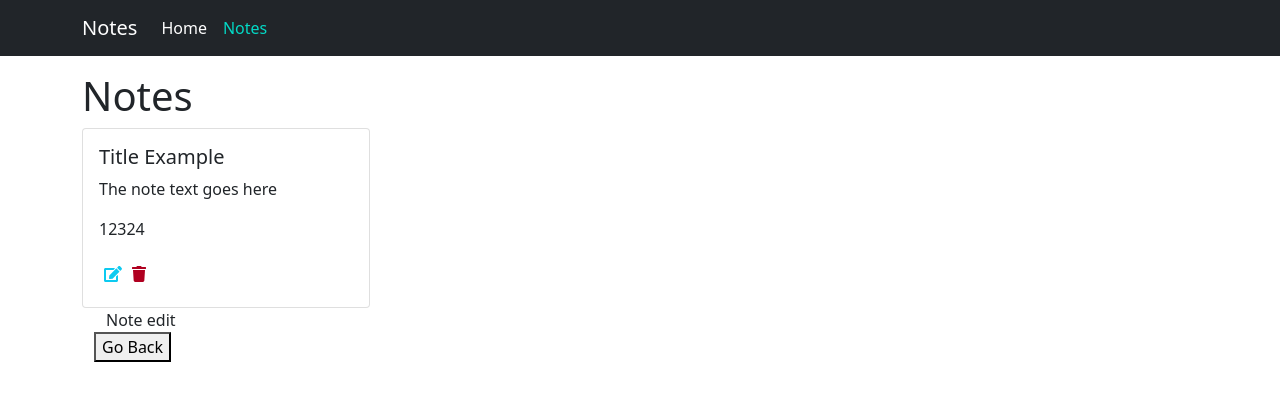
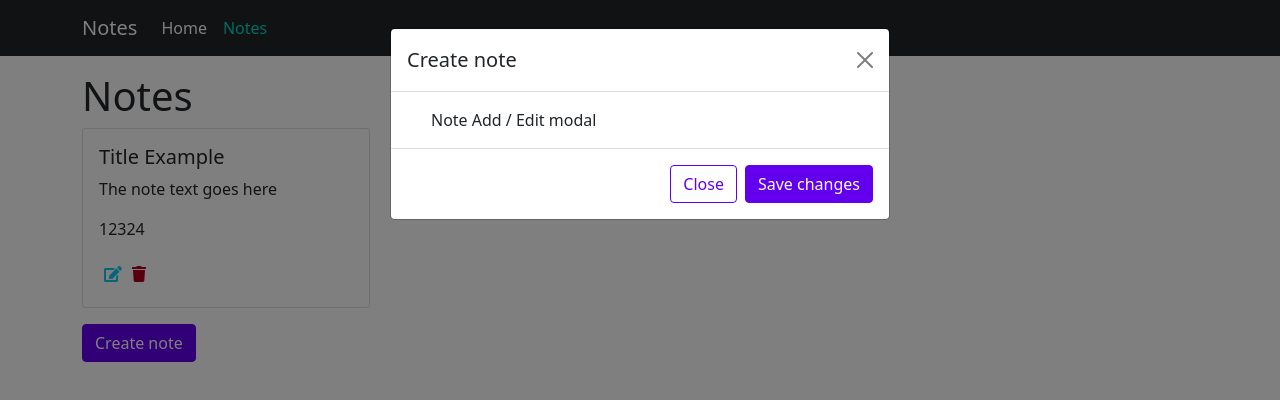
Before and after one commit to RGrosso/notes-app, a Vue app: page /notes/new in a window 1280 px wide. Shown: the top 400 px of the page. Built offline with nearby package versions, Linux system fonts and the light colour scheme.

Commit message:
Created bs modal for add/edit notes whilst also changing the route

```diff
--- /dev/null
+++ b/src/components/BModal.vue
@@ -0,0 +1,69 @@
+<template>
+    <div
+        class="modal fade"
+        :id="id"
+        tabindex="-1"
+        :aria-labelledby="`${id}Label`"
+        aria-hidden="true"
+    >
+        <div class="modal-dialog">
+            <div class="modal-content">
+                <div class="modal-header">
+                    <h5 v-if="title" class="modal-title" :id="`${id}Label`">
+                        {{ title }}
+                    </h5>
+                    <button
+                        type="button"
+                        class="btn-close"
+                        data-bs-dismiss="modal"
+                        aria-label="Close"
+                        @click="() => onClose()"
+                    ></button>
+                </div>
+                <div class="modal-body">
+                    <slot></slot>
+                </div>
+                <div class="modal-footer">
+                    <button
+                        type="button"
+                        class="btn btn-outline-primary"
+                        data-bs-dismiss="modal"
+                        @click="() => onClose()"
+                    >
+                        Close
+                    </button>
+                    <button
+                        @click="() => onSave()"
+                        type="button"
+                        class="btn btn-primary"
+                    >
+                        Save changes
+                    </button>
+                </div>
+            </div>
+        </div>
+    </div>
+</template>
+
+<script>
+export default {
+    props: {
+        id: {
+            type: String,
+            required: true,
+        },
+        title: {
+            type: String,
+            default: "",
+        },
+        onClose: {
+            type: Function,
+            default: () => {},
+        },
+        onSave: {
+            type: Function,
+            default: () => {},
+        },
+    },
+};
+</script>
--- a/src/router/index.js
+++ b/src/router/index.js
@@ -27,17 +27,14 @@ const routes = [
                 component: NoteAddEdit,
                 meta: {
                     title: "Create note",
-                    onClose: () => router.push({ name: "Notes" }),
+                    displayInNoteModal: true,
                 },
             },
             {
-                beforeEnter: () => {
-                    console.log("Before Note Edit Enter (Per-Route)");
-                },
                 name: "Edit Note",
                 meta: {
                     title: "Edit note",
-                    onClose: () => router.push({ name: "Notes" }),
+                    displayInNoteModal: true,
                 },
                 path: "edit/:id",
                 component: NoteAddEdit,
--- a/src/views/AddEditNoteView.vue
+++ b/src/views/AddEditNoteView.vue
@@ -1,22 +1,5 @@
 <template>
     <div class="container">
-        <div class="container">Note edit</div>
-        <button @click="navigateBack">Go Back</button>
+        <div class="container">Note Add / Edit modal</div>
     </div>
 </template>
-
-
-<script>
-import router from "@/router/index.js";
-
-export default {
-    created() {
-        console.log("here");
-    },
-    methods: {
-        navigateBack() {
-            router.currentRoute.value.meta.onClose();
-        },
-    },
-};
-</script>
--- a/src/views/Notes.vue
+++ b/src/views/Notes.vue
@@ -2,7 +2,7 @@
     <div class="container">
         <div>
             <h1>Notes</h1>
-            <div v-if="store.state.notes.length > 0">
+            <div v-if="store.state.notes.length > 0" class="mb-3">
                 <NoteCard
                     v-for="note in store.state.notes"
                     :key="note.id"
@@ -10,23 +10,83 @@
                 />
             </div>
             <p v-else>You currently have no notes available.</p>
-            <!-- TODO: Create a link to create a note -->
+
+            <router-link
+                :to="{ name: 'New Note' }"
+                custom
+                v-slot="{ href, navigate }"
+            >
+                <a :href="href" @click="navigate" class="btn btn-primary">
+                    Create note
+                </a>
+            </router-link>
+
+            <BModal
+                :id="modalId"
+                :onClose="navigateToNotes"
+                :title="router.currentRoute.value.meta.title"
+            >
+                <router-view />
+            </BModal>
         </div>
-        <router-view />
     </div>
 </template>
 
 <script>
-import { inject } from "vue";
+import { inject, ref, onMounted, watch } from "vue";
 import NoteCard from "@/components/NoteCard.vue";
+import BModal from "@/components/BModal.vue";
+import router from "@/router/index.js";
+import { Modal } from "bootstrap";
 
 export default {
-    components: { NoteCard },
+    components: { NoteCard, BModal },
     setup() {
         const store = inject("store");
+        const modalId = "notes-router-modal";
+        const routerModal = ref(null);
+
+        /**
+         * Initialises the modal use Bootstrap Modal and checks if it needs to display
+         */
+        const initialiseModal = () => {
+            routerModal.value = new Modal(document.getElementById(modalId));
+            toggleRouterModal(
+                router.currentRoute.value.meta.displayInNoteModal
+            );
+        };
+
+        /**
+         * Toggles if to show or hide the modal
+         * @param show {Boolean} if show the modal
+         */
+        const toggleRouterModal = (show = false) => {
+            if (show) {
+                routerModal.value.show();
+                return;
+            }
+            routerModal.value.hide();
+        };
+
+        /**
+         * Navigate back to notes for when the router modal is closed
+         */
+        const navigateToNotes = () => {
+            router.push({ name: "Notes" });
+        };
+
+        onMounted(initialiseModal);
+        watch(
+            () => router.currentRoute.value.meta.displayInNoteModal,
+            (newValue) => toggleRouterModal(newValue)
+        );
 
         return {
             store,
+            modalId,
+            toggleRouterModal,
+            navigateToNotes,
+            router,
         };
     },
 };
```
